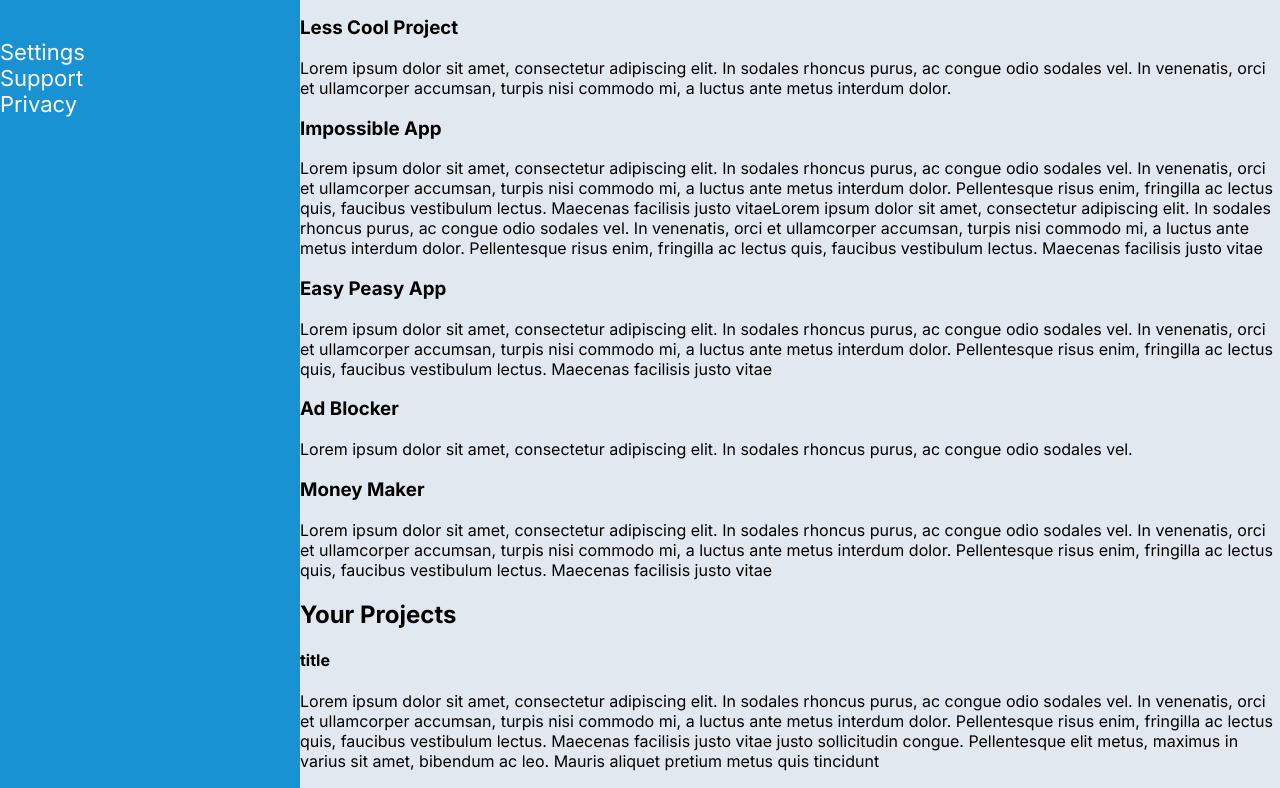
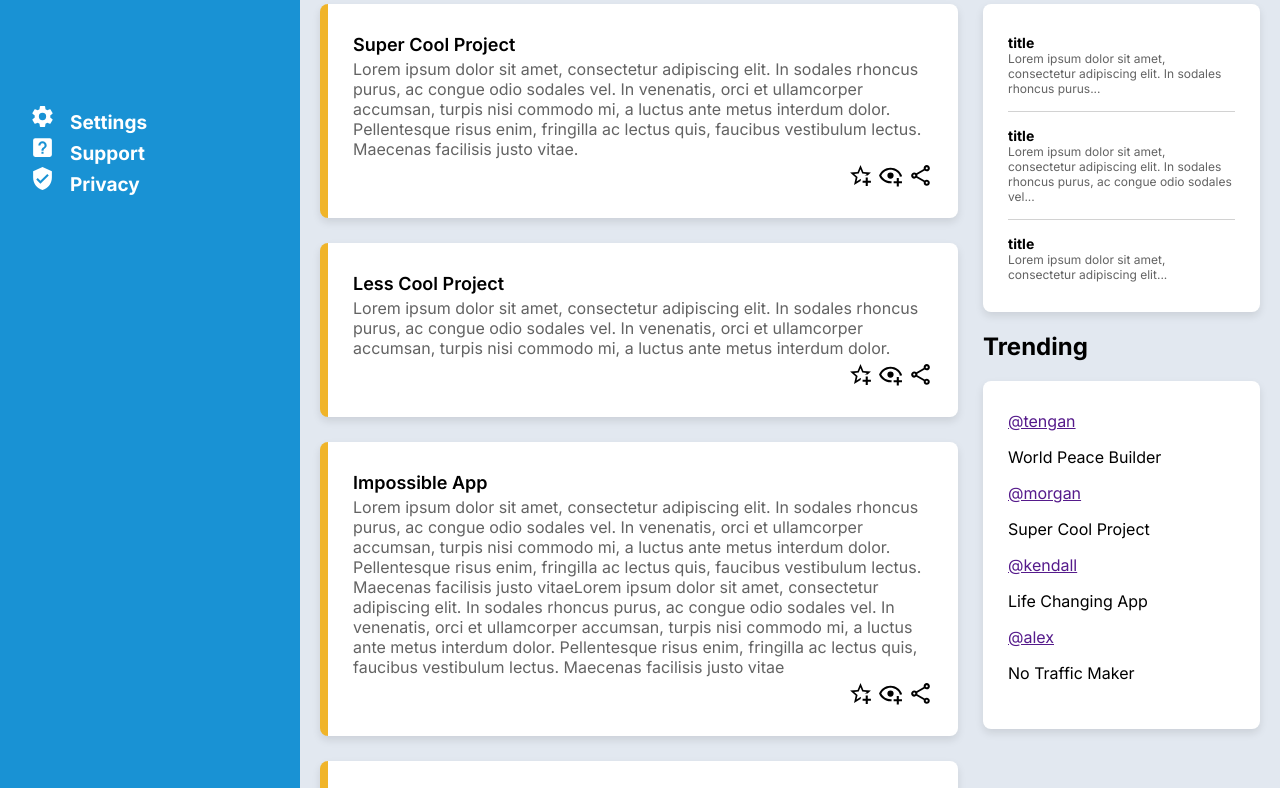
Before and after one commit to jborozco/odin-dashboard, a plain HTML site: page index.html in a window 1280 px wide. Shown: the part 373-1161 px from the top of the page. Drawn offline with Linux system fonts and the light colour scheme.

Commit message:
Set up front end of the dashboard (in progress)

```diff
--- a/index.html
+++ b/index.html
@@ -6,26 +6,27 @@
     <meta name="viewport" content="width=device-width, initial-scale=1.0">
     <title>Odin Dashboard</title>
     <link rel="stylesheet" href="styles.css">
+
 </head>
 
 <body>
     <div id="sidebar">
         <div id="logo">
-            <a href="">Dashboard</a>
+            <img src="img/view-dashboard.svg"> Dashboard
         </div>
 
         <div class="sidebar-links">
-            <div class="sidebar-link"><a href="">Home</a></div>
-            <div class="sidebar-link"><a href="">Profile</a></div>
-            <div class="sidebar-link"><a href="">Messages</a></div>
-            <div class="sidebar-link"><a href="">History</a></div>
-            <div class="sidebar-link"><a href="">Tasks</a></div>
-            <div class="sidebar-link"><a href="">Communities</a></div>
+            <div class="sidebar-link"><a href=""> <img src="img/home.svg">Home</a></div>
+            <div class="sidebar-link"><a href=""><img src="img/account-circle.svg">Profile</a></div>
+            <div class="sidebar-link"><a href=""><img src="img/message-reply.svg">Messages</a></div>
+            <div class="sidebar-link"><a href=""><img src="img/clock-time-three.svg">History</a></div>
+            <div class="sidebar-link"><a href=""><img src="img/note-multiple.svg">Tasks</a></div>
+            <div class="sidebar-link"><a href=""><img src="img/account-group.svg">Communities</a></div>
         </div>
         <div class="sidebar-links">
-            <div class="sidebar-link">Settings<a href=""></a></div>
-            <div class="sidebar-link">Support<a href=""></a></div>
-            <div class="sidebar-link">Privacy<a href=""></a></div>
+            <div class="sidebar-link"><a href=""><img src="img/cog.svg">Settings</a></div>
+            <div class="sidebar-link"><a href=""><img src="img/help-box.svg">Support</a></div>
+            <div class="sidebar-link"><a href=""><img src="img/shield-check.svg">Privacy</a></div>
         </div>
 
     </div><!--  Sidebar -->
@@ -37,10 +38,8 @@
             </form>
 
             <div id="header-notification"></div>
-            <div id="profile">
             <div id="header-pp" class="pp"></div>
-                <div id="header-username"> </div>
-            </div>
+            <div id="header-username"> Morgan Oakley </div>
         </div>
         <div id="header-second-line">
             <div id="header-second-line-left">
@@ -58,10 +57,11 @@
         <div id="content">
             <div id="content-project">
                 <h2>Your Projects </h2>
-
+                <div id="project-container">
                     <div class="content-card">
                         <h3 class="card-title">Super Cool Project</h3>
-                    <p class="card-excerpt">Lorem ipsum dolor sit amet, consectetur adipiscing elit. In sodales rhoncus
+                        <p class="card-excerpt">Lorem ipsum dolor sit amet, consectetur adipiscing elit. In sodales
+                            rhoncus
                             purus, ac congue odio sodales vel. In venenatis, orci et ullamcorper accumsan, turpis nisi
                             commodo mi, a luctus ante metus interdum dolor. Pellentesque risus enim, fringilla ac lectus
                             quis, faucibus vestibulum lectus. Maecenas facilisis justo vitae.</p>
@@ -70,7 +70,8 @@
                     </div>
                     <div class="content-card">
                         <h3 class="card-title">Less Cool Project</h3>
-                    <p class="card-excerpt">Lorem ipsum dolor sit amet, consectetur adipiscing elit. In sodales rhoncus
+                        <p class="card-excerpt">Lorem ipsum dolor sit amet, consectetur adipiscing elit. In sodales
+                            rhoncus
                             purus, ac congue odio sodales vel. In venenatis, orci et ullamcorper accumsan, turpis nisi
                             commodo mi, a luctus ante metus interdum dolor. </p>
                         <div class="card-links"><a href="" class="star"></a><a href="" class="eye"></a><a href=""
@@ -78,11 +79,13 @@
                     </div>
                     <div class="content-card">
                         <h3 class="card-title">Impossible App</h3>
-                    <p class="card-excerpt">Lorem ipsum dolor sit amet, consectetur adipiscing elit. In sodales rhoncus
+                        <p class="card-excerpt">Lorem ipsum dolor sit amet, consectetur adipiscing elit. In sodales
+                            rhoncus
                             purus, ac congue odio sodales vel. In venenatis, orci et ullamcorper accumsan, turpis nisi
                             commodo mi, a luctus ante metus interdum dolor. Pellentesque risus enim, fringilla ac lectus
                             quis, faucibus vestibulum lectus. Maecenas facilisis justo vitaeLorem ipsum dolor sit amet,
-                        consectetur adipiscing elit. In sodales rhoncus purus, ac congue odio sodales vel. In venenatis,
+                            consectetur adipiscing elit. In sodales rhoncus purus, ac congue odio sodales vel. In
+                            venenatis,
                             orci et ullamcorper accumsan, turpis nisi commodo mi, a luctus ante metus interdum dolor.
                             Pellentesque risus enim, fringilla ac lectus quis, faucibus vestibulum lectus. Maecenas
                             facilisis justo vitae</p>
@@ -91,7 +94,8 @@
                     </div>
                     <div class="content-card">
                         <h3 class="card-title">Easy Peasy App</h3>
-                    <p class="card-excerpt">Lorem ipsum dolor sit amet, consectetur adipiscing elit. In sodales rhoncus
+                        <p class="card-excerpt">Lorem ipsum dolor sit amet, consectetur adipiscing elit. In sodales
+                            rhoncus
                             purus, ac congue odio sodales vel. In venenatis, orci et ullamcorper accumsan, turpis nisi
                             commodo mi, a luctus ante metus interdum dolor. Pellentesque risus enim, fringilla ac lectus
                             quis, faucibus vestibulum lectus. Maecenas facilisis justo vitae</p>
@@ -100,14 +104,16 @@
                     </div>
                     <div class="content-card">
                         <h3 class="card-title">Ad Blocker</h3>
-                    <p class="card-excerpt">Lorem ipsum dolor sit amet, consectetur adipiscing elit. In sodales rhoncus
+                        <p class="card-excerpt">Lorem ipsum dolor sit amet, consectetur adipiscing elit. In sodales
+                            rhoncus
                             purus, ac congue odio sodales vel. </p>
                         <div class="card-links"><a href="" class="star"></a><a href="" class="eye"></a><a href=""
                                 class="share"></a></div>
                     </div>
                     <div class="content-card">
                         <h3 class="card-title">Money Maker</h3>
-                    <p class="card-excerpt">Lorem ipsum dolor sit amet, consectetur adipiscing elit. In sodales rhoncus
+                        <p class="card-excerpt">Lorem ipsum dolor sit amet, consectetur adipiscing elit. In sodales
+                            rhoncus
                             purus, ac congue odio sodales vel. In venenatis, orci et ullamcorper accumsan, turpis nisi
                             commodo mi, a luctus ante metus interdum dolor. Pellentesque risus enim, fringilla ac lectus
                             quis, faucibus vestibulum lectus. Maecenas facilisis justo vitae</p>
@@ -115,61 +121,51 @@
                                 class="share"> </a></div>
                     </div>
                 </div>
-            <div id="content-Announcements">
-                <h2>Your Projects </h2>
+            </div>
+            <div id="content-bar">
+                <div id="content-announcements">
+                    <h2>Announcements </h2>
                     <div id="announcement-container">
                         <div class="announcement-item">
                             <h4>title</h4>
-                        <p>Lorem ipsum dolor sit amet, consectetur adipiscing elit. In sodales rhoncus purus, ac congue
-                            odio sodales vel. In venenatis, orci et ullamcorper accumsan, turpis nisi commodo mi, a
-                            luctus ante metus interdum dolor. Pellentesque risus enim, fringilla ac lectus quis,
-                            faucibus vestibulum lectus. Maecenas facilisis justo vitae justo sollicitudin congue.
-                            Pellentesque elit metus, maximus in varius sit amet, bibendum ac leo. Mauris aliquet pretium
-                            metus quis tincidunt</p>
+                            <p>Lorem ipsum dolor sit amet, consectetur adipiscing elit. In sodales rhoncus purus...</p>
                         </div>
                         <div class="announcement-item">
                             <h4>title</h4>
-                        <p>Lorem ipsum dolor sit amet, consectetur adipiscing elit. In sodales rhoncus purus, ac congue
-                            odio sodales vel. In venenatis, orci et ullamcorper accumsan, turpis nisi commodo mi, a
-                            luctus ante metus interdum dolor. Pellentesque risus enim, fringilla ac lectus quis,
-                            faucibus vestibulum lectus. Maecenas facilisis justo vitae justo sollicitudin congue.
-                            Pellentesque elit metus, maximus in varius sit amet, bibendum ac leo. Mauris aliquet pretium
-                            metus quis tincidunt</p>
+                            <p>Lorem ipsum dolor sit amet, consectetur adipiscing elit. In sodales rhoncus purus, ac
+                                congue
+                                odio sodales vel...</p>
                         </div>
                         <div class="announcement-item">
                             <h4>title</h4>
-                        <p>Lorem ipsum dolor sit amet, consectetur adipiscing elit. In sodales rhoncus purus, ac congue
-                            odio sodales vel. In venenatis, orci et ullamcorper accumsan, turpis nisi commodo mi, a
-                            luctus ante metus interdum dolor. Pellentesque risus enim, fringilla ac lectus quis,
-                            faucibus vestibulum lectus. Maecenas facilisis justo vitae justo sollicitudin congue.
-                            Pellentesque elit metus, maximus in varius sit amet, bibendum ac leo. Mauris aliquet pretium
-                            metus quis tincidunt </p>
+                            <p>Lorem ipsum dolor sit amet, consectetur adipiscing elit... </p>
                         </div>
                     </div>
 
                 </div>
-            <div id="trending">
+                <div id="content-trending">
                     <h2>Trending </h2>
                     <div id="trending-container">
                         <div class="trending-item">
                             <div class="trending-pp"></div>
-                        <a href="" class="user-at"></a>
-                        <p class="user-name"></p>
+                            <a href="" class="user-at">@tengan</a>
+                            <p class="user-name">World Peace Builder</p>
                         </div>
                         <div class="trending-item">
                             <div class="trending-pp"></div>
-                        <a href="" class="user-at"></a>
-                        <p class="user-name"></p>
+                            <a href="" class="user-at">@morgan</a>
+                            <p class="user-name">Super Cool Project</p>
                         </div>
                         <div class="trending-item">
                             <div class="trending-pp"></div>
-                        <a href="" class="user-at"></a>
-                        <p class="user-name"></p>
+                            <a href="" class="user-at">@kendall</a>
+                            <p class="user-name">Life Changing App</p>
                         </div>
                         <div class="trending-item">
                             <div class="trending-pp"></div>
-                        <a href="" class="user-at"></a>
-                        <p class="user-name"> </p>
+                            <a href="" class="user-at">@alex</a>
+                            <p class="user-name">No Traffic Maker </p>
+                        </div>
                     </div>
                 </div>
             </div>
--- a/styles.css
+++ b/styles.css
@@ -7,6 +7,7 @@
     --grey-subtext: #636363;
     --white: #fff;
     --black: #000;
+    --shadow: 0px 4px 9px 0px rgba(0, 0, 0, 0.1);
 }
 
 html,
@@ -34,17 +35,179 @@ body {
     flex-direction: column;
     gap: 115px;
     color: var(--white);
-    font-size: 22px;
+    font-size: 26px;
+    padding: 30px;
+    font-weight: bold;
+}
 
+
+#sidebar a {
+    font-size: 19px;
+    text-decoration: none;
+    border-bottom: solid 1px transparent;
+    color: var(--white);
+    margin-bottom: 5px;
 }
+
+#sidebar a:hover {
+    border-bottom: solid 1px var(--white);
+}
+
+#sidebar img {
+    width: 25px;
+    filter: invert(100%);
+    margin-right: 15px
+}
+
+
 
 #header {
     grid-area: header;
     background-color: var(--white);
 }
 
+#header-first-line {
+    display: flex;
+    flex-direction: row;
+}
+
+.pp {
+    height: 50px;
+    width: 50px;
+    background-color: var(--yellow);
+    border-radius: 50px;
+}
+
+
 #content {
     grid-area: content;
     background-color: var(--grey-bg);
+    display: grid;
+    grid-template-columns: auto 277px;
+    grid-template-areas: "content-project content-bar"
+        "content-project content-trending";
+    padding: 30px 20px;
+    gap: 25px
+}
+
+#content-bar {
+    grid-area: content-bar;
+}
+
+#content-project {
+    grid-area: content-project;
+}
+
+#project-container {
+    display: grid;
+    grid-template-columns: repeat(auto-fit, minmax(380px, 1fr));
+    gap: 25px
+}
+
+#content-announcements {
+    grid-area: content-announcements;
+}
+
+
+#content-trending {
+    grid-area: content-trending;
+}
+
+.content-card {
+    background-color: var(--white);
+    border-radius: 8px;
+    border-left: solid 8px var(--yellow);
+    padding: 30px 25px;
+    box-shadow: var(--shadow);
+}
+
+.content-card h3,
+.content-card p {
+
+    margin: 0;
+    margin-bottom: 4px;
+}
+
+.content-card h3 {
+    font-weight: 600;
+    font-size: 18px;
+}
+
+.content-card p {
+    color: var(--grey-subtext);
+    font-size: 16px;
+}
+
+.content-card a {
+    width: 25px;
+    height: 25px;
+    display: block;
 
 }
+
+
+.content-card a:hover {
+    opacity: 80%;
+}
+
+.card-links {
+    display: flex;
+    flex-direction: row;
+    justify-content: end;
+    gap: 5px;
+}
+
+.content-card .star {
+    background-image: url(img/star-plus-outline.svg);
+}
+
+.content-card .eye {
+    background-image: url(img/eye-plus-outline.svg);
+}
+
+.content-card .share {
+    background-image: url(img/share-variant-outline.svg);
+}
+
+#content-bar {
+    grid-area: content-bar;
+}
+
+#announcement-container {
+    background-color: var(--white);
+    border-radius: 8px;
+    padding: 30px 25px;
+    box-shadow: var(--shadow);
+}
+
+.announcement-item {
+    margin-bottom: 15px;
+    border-bottom: solid 1px #D2D2D2;
+    padding-bottom: 15px;
+}
+
+#announcement-container .announcement-item:last-of-type {
+    margin-bottom: 0px;
+    border-bottom: none;
+    padding-bottom: 0px;
+}
+
+#announcement-container h4 {
+    font-size: 14px;
+    color: var(--black);
+    margin: 0;
+}
+
+#announcement-container p {
+    font-size: 12px;
+    color: var(--grey-subtext);
+    margin: 0;
+}
+
+#announcement-container,
+#trending-container {
+    background-color: var(--white);
+    border-radius: 8px;
+    padding: 30px 25px;
+    box-shadow: var(--shadow);
+}
```
Also changed, not shown: img/account-circle.svg (added), img/account-group.svg (added), img/clock-time-three.svg (added), img/cog.svg (added), img/eye-plus-outline.svg (added), img/help-box.svg (added), img/home.svg (added), img/message-reply.svg (added), img/note-multiple.svg (added), img/share-variant-outline.svg (added), img/shield-check.svg (added), img/star-plus-outline.svg (added), img/view-dashboard.svg (added). Lines whose indentation alone changed are shown as unchanged.
